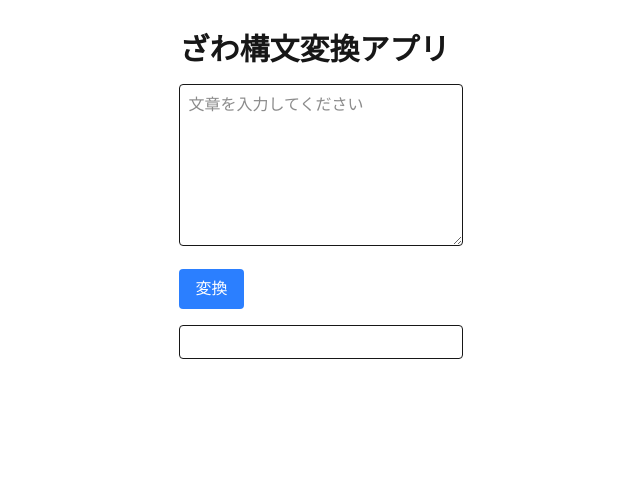
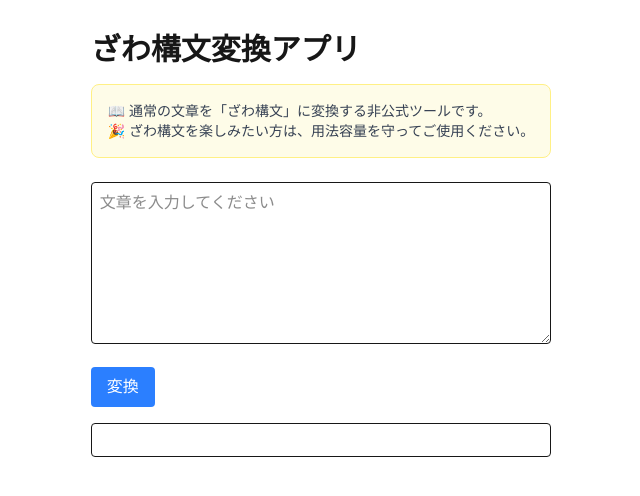
Before and after one commit to imaGiorno/zawa-app, a Next.js app: page / in a window 1280 px wide. Shown: the top 496 px of the page, without its empty margins (319-959 px from the left). Built offline with nearby package versions, Linux system fonts and the light colour scheme.

Commit message:
説明分追加

```diff
--- a/app/page.tsx
+++ b/app/page.tsx
@@ -73,6 +73,10 @@ const copyResult = async () => {
       <h1 className="text-3xl font-bold mb-4">
         ざわ構文変換アプリ
       </h1>
+<p className="mb-6 rounded-lg bg-yellow-50 border border-yellow-200 p-4 text-sm text-gray-700">
+  📖 通常の文章を「ざわ構文」に変換する非公式ツールです。<br />
+  🎉 ざわ構文を楽しみたい方は、用法容量を守ってご使用ください。
+</p>
 
       <textarea
         className="border w-full p-2 rounded"
```
